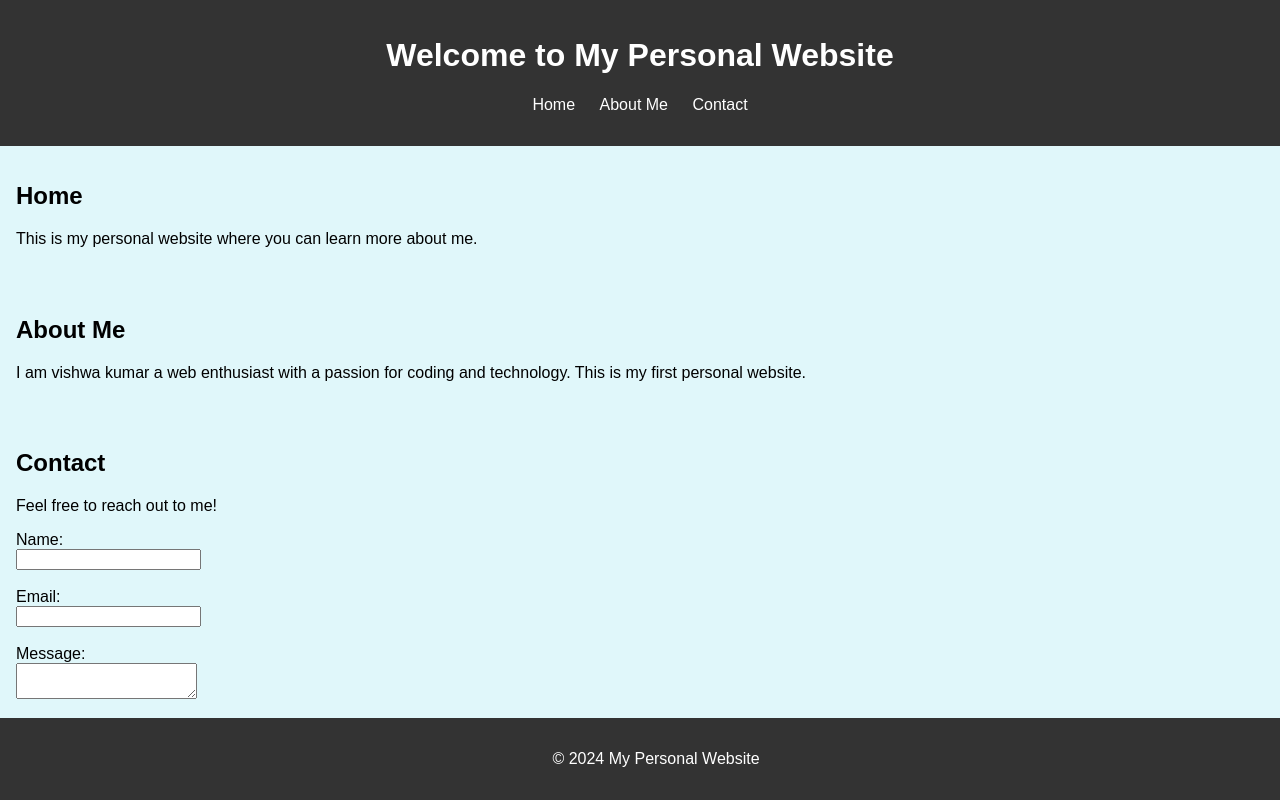
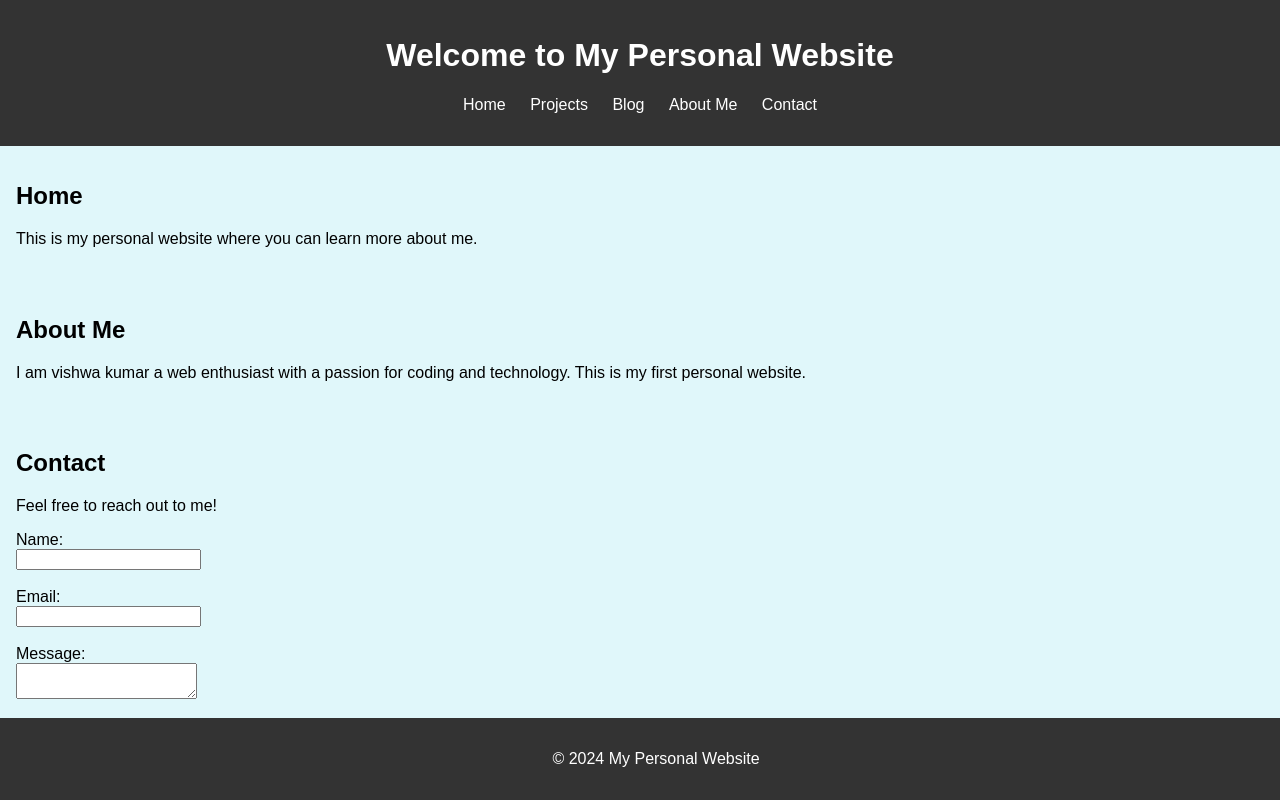
Before and after one commit to vishwa5772/My-website, a plain HTML site: page index.html in a window 1280 px wide. Drawn offline with Linux system fonts and the light colour scheme.

Commit message:
Update index.html

```diff
--- a/index.html
+++ b/index.html
@@ -49,6 +49,8 @@
         <nav>
             <ul>
                 <li><a href="#home">Home</a></li>
+                <li><a href="projects.html">Projects</a></li>
+                <li><a href="blog.html">Blog</a></li>
                 <li><a href="#about">About Me</a></li>
                 <li><a href="#contact">Contact</a></li>
             </ul>
```
